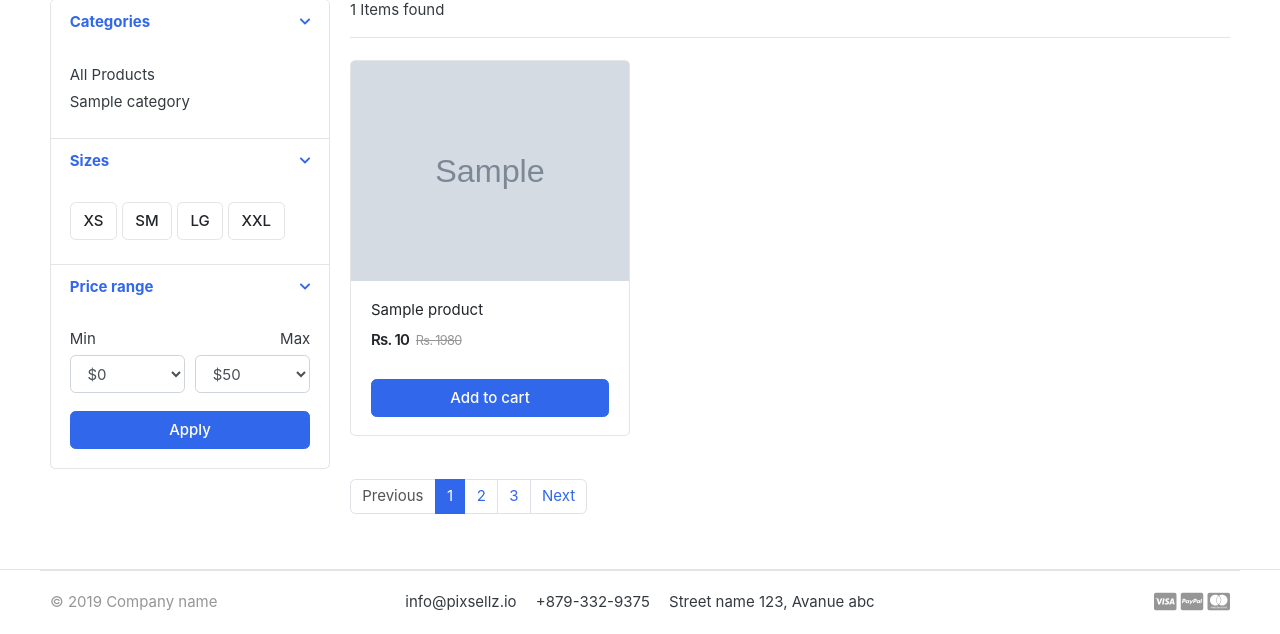
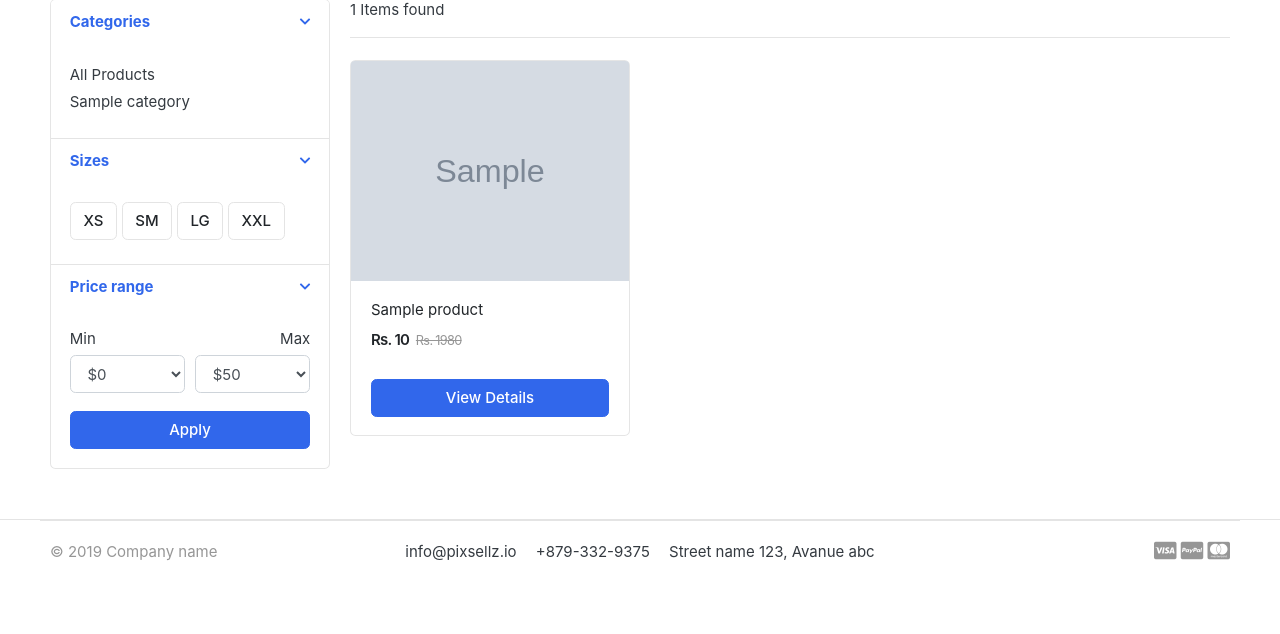
Before and after one commit to MohammedDanishN/GreatKart, a Django app: page /store/ in a window 1280 px wide. Shown: the part 295-929 px from the top of the page. After the commit the page ends 856 px from the top, so only its background shows below. Run offline with Django 4.2, Linux system fonts and the light colour scheme; tables that the repository leaves empty hold one stand-in row (values such as "Sample post"); grey boxes marked "Sample" are stand-in pictures; some libraries are stand-ins or nearby versions; some web fonts are replaced.

Commit message:
Feat:Added Pagination

```diff
--- a/cart/views.py
+++ b/cart/views.py
@@ -1,5 +1,5 @@
 from django.shortcuts import render, redirect, get_object_or_404
-
+from django.core.exceptions import ObjectDoesNotExist
 from .models import Cart, CartItem
 from store.models import Product
 # Create your views here.
@@ -69,7 +69,7 @@ def cart(request, total_amount=0, quantity=0, cart_items=None, tax=0, grand_tota
             quantity += cart_item.quantity
         tax = (12*total_amount)/100
         grand_total = tax+total_amount
-    except Exception:
+    except ObjectDoesNotExist:
         pass
     context = {'total_amount': float(total_amount), 'tax': tax, 'grand_total': grand_total,
                'quantity': quantity, 'cart_items': cart_items}
--- a/store/views.py
+++ b/store/views.py
@@ -1,5 +1,5 @@
 from django.shortcuts import render, get_object_or_404
-
+from django.core.paginator import EmptyPage, PageNotAnInteger, Paginator
 from . models import Product
 from category.models import Category
 from cart.models import Cart, CartItem
@@ -14,13 +14,19 @@ def store(request, category_slug=None):
     if category_slug is not None:
         categories = get_object_or_404(Category, slug=category_slug)
         products = Product.objects.filter(
-            category=categories, is_available=True)
+            category=categories, is_available=True).order_by('id')
         product_count = products.count()
     else:
-        products = Product.objects.all().filter(is_available=True)
+        products = Product.objects.all().filter(is_available=True).order_by('id')
         product_count = products.count()
+
+    # pagination
+    paginator = Paginator(products, 3)
+    page = request.GET.get('page')
+    paged_products = paginator.get_page(page)
+
     context = {
-        'products': products,
+        'products': paged_products,
         'product_count': product_count}
     return render(request, 'store/store.html', context)
 
--- a/templates/store/product-detail.html
+++ b/templates/store/product-detail.html
@@ -75,7 +75,7 @@
         {% else %}
           {% if in_cart %}
           <a href="#" class="btn  btn-success"> <span class="text">Added to cart</span> <i class="fas fa-check"></i> </a>
-          <a href="{% url 'cart' %}" class="btn  btn-outline-primary"> <span class="text">Added to cart</span> <i class="fas fa-eye"></i> </a>
+          <a href="{% url 'cart' %}" class="btn  btn-outline-primary"> <span class="text">View Cart</span> <i class="fas fa-eye"></i> </a>
           {% else %}
           <a href="{% url 'add_to_cart' single_product.id %}" class="btn  btn-primary"> <span class="text">Add to cart</span> <i class="fas fa-shopping-cart"></i>  </a>
           {% endif %}
--- a/templates/store/store.html
+++ b/templates/store/store.html
@@ -142,7 +142,7 @@
                             <del class="price-old">Rs. 1980</del>
                         </div> <!-- price-wrap.// -->
                     </div>
-                    <a href="{% url 'add_to_cart' product.id %}" class="btn btn-block btn-primary">Add to cart </a>
+                    <a href="{{ product.get_url }}" class="btn btn-block btn-primary">View Details </a>
                 </figcaption>
             </figure>
         </div> <!-- col.// -->
@@ -152,13 +152,31 @@
 
 
     <nav class="mt-4" aria-label="Page navigation sample">
+        {% if products.has_other_pages  %}
       <ul class="pagination">
+        {% if products.has_previous %} <!--Previous-->
+        <li class="page-item "><a class="page-link" href="?page={{products.previous_page_number}}">Previous</a></li>
+        {% else %}
         <li class="page-item disabled"><a class="page-link" href="#">Previous</a></li>
-        <li class="page-item active"><a class="page-link" href="#">1</a></li>
-        <li class="page-item"><a class="page-link" href="#">2</a></li>
-        <li class="page-item"><a class="page-link" href="#">3</a></li>
-        <li class="page-item"><a class="page-link" href="#">Next</a></li>
+        {% endif %}<!--Previous-->
+
+
+        {% for i in products.paginator.page_range  %}
+            {% if products.number == i %}
+                <li class="page-item active"><a class="page-link" href="#">{{i}}</a></li>
+            {% else %}
+                <li class="page-item "><a class="page-link" href="?page={{i}}">{{i}}</a></li>
+            {% endif %}
+        {% endfor %}
+
+        {% if products.has_next  %}
+            <li class="page-item"><a class="page-link" href="?page={{products.next_page_number}}">Next</a></li>
+        {% else %}
+            <li class="page-item disabled"><a class="page-link" href="#">Next</a></li>
+        {% endif %}
+
       </ul>
+        {% endif %}
     </nav>
 
         </main> <!-- col.// -->
```
